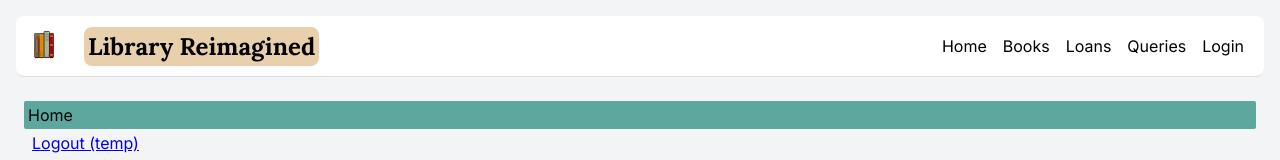
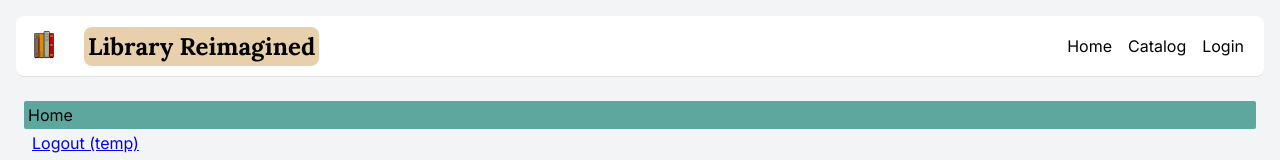
Before and after one commit to Zermeno-Jonathan/Library-Reimagined, a React (Vite) app in the folder frontend/: page / in a window 1280 px wide. Shown: the top 160 px of the page. Built offline with nearby package versions, Linux system fonts and the light colour scheme.

Commit message:
refactor(navbar): consolidate admin navigation to MenuAdmin

```diff
--- a/frontend/src/components/navbar/NavBar.jsx
+++ b/frontend/src/components/navbar/NavBar.jsx
@@ -18,20 +18,19 @@ function NavBar() {
                     <Link to="/">Home</Link>
                 </li>
                 <li>
-                    <Link to="/books">Books</Link>
-                </li>
-                <li>
-                    <Link to="/loans">Loans</Link>
-                </li>
-                <li>
-                    <Link to="/queries">Queries</Link>
+                    <Link to="/catalog">Catalog</Link>
                 </li>
 
                 {/* links only accessible if userRole is 'user' show this links */}
                 {userRole === 'user' && (
-                    <li>
-                        <Link to="/menuUser">Menu User</Link>
-                    </li>
+                    <>
+                        <li>
+                            <Link to="/loans">Loans</Link>
+                        </li>
+                        <li>
+                            <Link to="/menuUser">Menu User</Link>
+                        </li>
+                    </>
                 )}
 
                 {/* links only accessible if userRole is 'admin' show this links */}
@@ -40,9 +39,18 @@ function NavBar() {
                         <li>
                             <Link to="/menuAdmin">Menu Admin</Link>
                         </li>
+                        {/* <li>
+                            <Link to="/adminloans">Admin Loans</Link>
+                        </li>
+                        <li>
+                            <Link to="/books">Books</Link>
+                        </li>
                         <li>
                             <Link to="/users">Users</Link>
                         </li>
+                        <li>
+                            <Link to="/queries">Queries</Link>
+                        </li> */}
                     </>
                 )}
 
```
